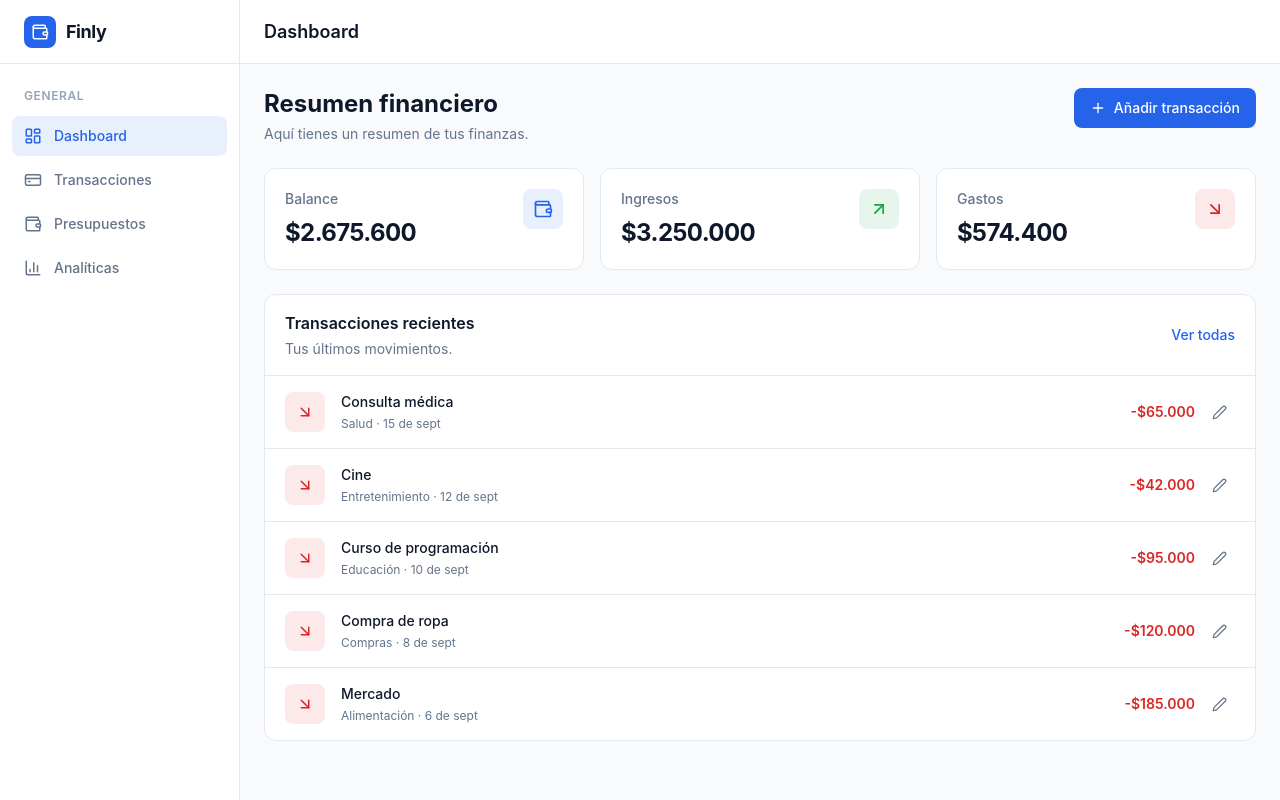
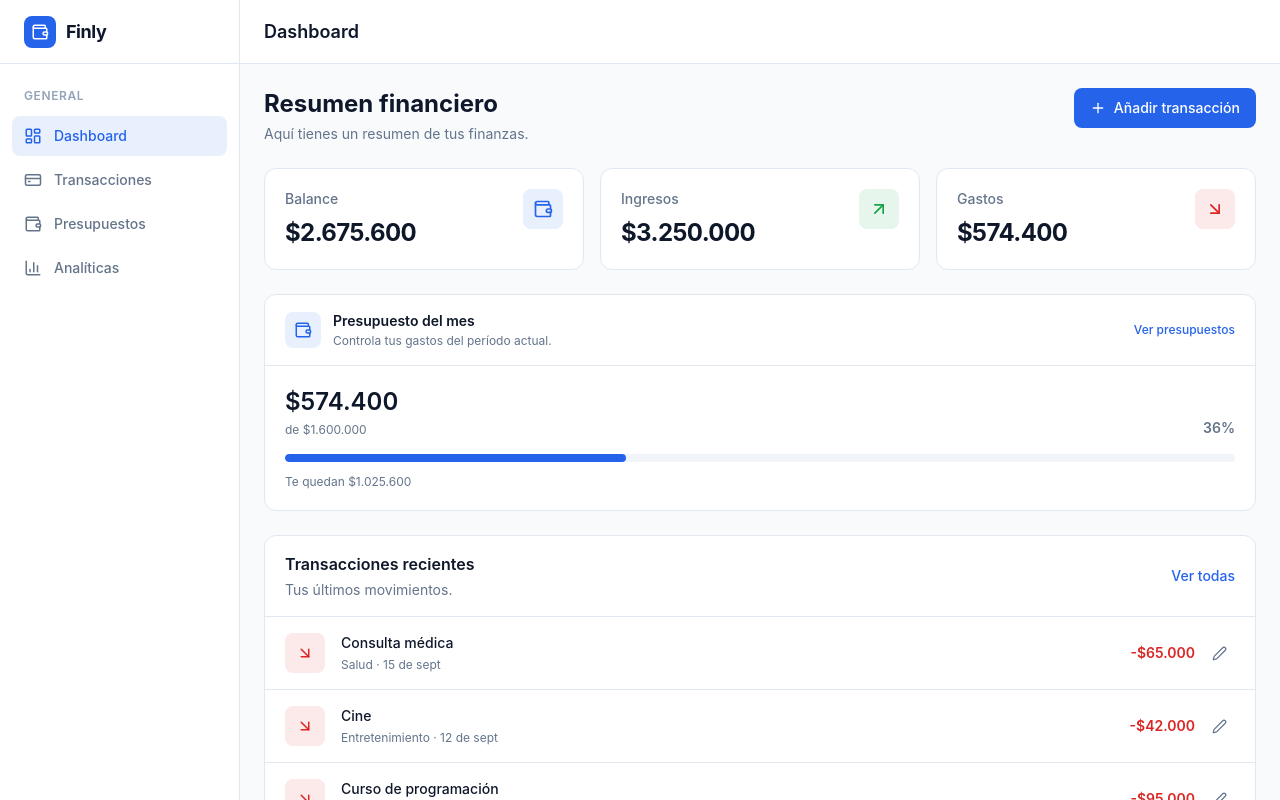
Before and after one commit to juanfeoru/finly, a React (Vite) app: page / in a window 1280 px wide. Shown: the top 800 px of the page. Built offline with nearby package versions, Linux system fonts and the light colour scheme.

Commit message:
feat: add budget overview to dashboard

```diff
--- /dev/null
+++ b/src/components/dashboard/BudgetOverview.tsx
@@ -0,0 +1,113 @@
+import { Link } from "react-router";
+import { Wallet } from "lucide-react";
+import { formatCurrency } from "../../utils/formatters";
+
+interface BudgetOverviewProps {
+  totalBudget: number;
+  totalSpent: number;
+  percentage: number;
+  remaining: number;
+  exceeded: number;
+}
+
+export default function BudgetOverview({
+  totalBudget,
+  totalSpent,
+  percentage,
+  remaining,
+  exceeded,
+}: BudgetOverviewProps) {
+  const hasBudgets = totalBudget > 0;
+  const isExceeded = exceeded > 0;
+
+  return (
+    <section className="mt-6 overflow-hidden rounded-xl border border-border bg-surface">
+      <div className="flex items-center justify-between border-b border-border px-5 py-4">
+        <div className="flex items-center gap-3">
+          <div className="flex size-9 items-center justify-center rounded-lg bg-primary/10 text-primary">
+            <Wallet size={18} />
+          </div>
+
+          <div>
+            <h3 className="text-sm font-semibold text-primary-text">
+              Presupuesto del mes
+            </h3>
+
+            <p className="mt-0.5 text-xs text-secondary">
+              Controla tus gastos del período actual.
+            </p>
+          </div>
+        </div>
+
+        <Link
+          to="/budgets"
+          className="text-xs font-medium text-primary transition-colors hover:text-primary/80"
+        >
+          Ver presupuestos
+        </Link>
+      </div>
+
+      {!hasBudgets ? (
+        <div className="px-5 py-8 text-center">
+          <p className="text-sm font-medium text-primary-text">
+            No tienes presupuestos configurados
+          </p>
+
+          <p className="mt-1 text-sm text-secondary">
+            Crea un presupuesto para empezar a controlar tus gastos.
+          </p>
+
+          <Link
+            to="/budgets"
+            className="mt-4 inline-flex rounded-lg bg-primary px-4 py-2 text-sm font-medium text-white transition-colors hover:bg-primary/90"
+          >
+            Crear presupuesto
+          </Link>
+        </div>
+      ) : (
+        <div className="px-5 py-5">
+          <div className="flex items-end justify-between gap-4">
+            <div>
+              <p className="text-2xl font-semibold text-primary-text">
+                {formatCurrency(totalSpent)}
+              </p>
+
+              <p className="mt-1 text-xs text-secondary">
+                de {formatCurrency(totalBudget)}
+              </p>
+            </div>
+
+            <p
+              className={`text-sm font-semibold ${
+                isExceeded ? "text-danger" : "text-secondary"
+              }`}
+            >
+              {Math.round(percentage)}%
+            </p>
+          </div>
+
+          <div className="mt-4 h-2 overflow-hidden rounded-full bg-surface-hover">
+            <div
+              className={`h-full rounded-full transition-all ${
+                isExceeded ? "bg-danger" : "bg-primary"
+              }`}
+              style={{ width: `${percentage}%` }}
+            />
+          </div>
+
+          <div className="mt-3 flex items-center justify-between gap-4">
+            <p
+              className={`text-xs ${
+                isExceeded ? "font-medium text-danger" : "text-secondary"
+              }`}
+            >
+              {isExceeded
+                ? `Excediste tu presupuesto por ${formatCurrency(exceeded)}`
+                : `Te quedan ${formatCurrency(remaining)}`}
+            </p>
+          </div>
+        </div>
+      )}
+    </section>
+  );
+}
--- a/src/pages/Budgets.tsx
+++ b/src/pages/Budgets.tsx
@@ -7,8 +7,8 @@ import AddBudgetForm from "../components/budgets/AddBudgetForm";
 import DeleteBudgetModal from "../components/budgets/DeleteBudgetModal";
 import BudgetEmpty from "../components/budgets/BudgetEmpty";
 import { CircleDollarSign, Plus, TrendingDown, Wallet } from "lucide-react";
-import { isTransactionInMonth } from "../utils/transactions";
 import { formatCurrency } from "../utils/formatters";
+import { getBudgetSpent } from "../utils/budgets";
 
 interface AppLayoutContext {
   transactions: Transaction[];
@@ -94,18 +94,11 @@ export default function Budgets() {
     0,
   );
 
-  const totalSpent = budgets.reduce((total, budget) => {
-    const spent = transactions
-      .filter(
-        (transaction) =>
-          transaction.type === "expense" &&
-          transaction.category === budget.category &&
-          isTransactionInMonth(transaction.date, selectedMonth),
-      )
-      .reduce((total, transaction) => total + transaction.value, 0);
-
-    return total + spent;
-  }, 0);
+  const totalSpent = budgets.reduce(
+    (total, budget) =>
+      total + getBudgetSpent(budget, transactions, selectedMonth),
+    0,
+  );
 
   const remainingBudget = Math.max(totalBudget - totalSpent, 0);
 
@@ -215,14 +208,7 @@ export default function Budgets() {
       {budgets.length > 0 ? (
         <div className="grid gap-4 sm:grid-cols-2 lg:grid-cols-3">
           {budgets.map((budget) => {
-            const spent = transactions
-              .filter(
-                (transaction) =>
-                  transaction.type === "expense" &&
-                  transaction.category === budget.category &&
-                  isTransactionInMonth(transaction.date, selectedMonth),
-              )
-              .reduce((total, transaction) => total + transaction.value, 0);
+            const spent = getBudgetSpent(budget, transactions, selectedMonth);
 
             return (
               <BudgetCard
--- a/src/pages/Dashboard.tsx
+++ b/src/pages/Dashboard.tsx
@@ -4,18 +4,48 @@ import { useFinancialSummary } from "../hooks/useFinancialSummary";
 import type { Transaction } from "../types/transaction";
 import RecentTransactions from "../components/dashboard/RecentTransactions";
 import { Plus } from "lucide-react";
+import type { Budget } from "../types/budget";
+import { getBudgetSpent } from "../utils/budgets";
+import BudgetOverview from "../components/dashboard/BudgetOverview";
 
 interface AppLayoutContext {
   transactions: Transaction[];
+  budgets: Budget[];
   openTransactionForm: () => void;
 }
 
 export default function Dashboard() {
-  const { transactions, openTransactionForm } =
+  const { transactions, budgets, openTransactionForm } =
     useOutletContext<AppLayoutContext>();
 
   const { totalIncome, totalExpense, balance } =
     useFinancialSummary(transactions);
+
+  const date = new Date();
+
+  const currentMonth = `${date.getFullYear()}-${String(
+    date.getMonth() + 1,
+  ).padStart(2, "0")}`;
+
+  const totalBudget = budgets.reduce(
+    (total, budget) => total + budget.limit,
+    0,
+  );
+
+  const totalBudgetSpent = budgets.reduce(
+    (total, budget) =>
+      total + getBudgetSpent(budget, transactions, currentMonth),
+    0,
+  );
+
+  const budgetPercentage =
+    totalBudget === 0
+      ? 0
+      : Math.min((totalBudgetSpent / totalBudget) * 100, 100);
+
+  const remainingBudget = Math.max(totalBudget - totalBudgetSpent, 0);
+
+  const exceededBudget = Math.max(totalBudgetSpent - totalBudget, 0);
 
   return (
     <div>
@@ -47,6 +77,15 @@ export default function Dashboard() {
 
         <SummaryCard title="Gastos" value={totalExpense} type="expense" />
       </div>
+
+      <BudgetOverview
+        totalBudget={totalBudget}
+        totalSpent={totalBudgetSpent}
+        percentage={budgetPercentage}
+        remaining={remainingBudget}
+        exceeded={exceededBudget}
+      />
+
       {transactions.length === 0 ? (
         <div className="rounded-xl border border-border bg-surface mt-6">
           <div className="flex items-center justify-between gap-4 border-b border-border px-5 py-4">
--- /dev/null
+++ b/src/utils/budgets.ts
@@ -0,0 +1,18 @@
+import type { Budget } from "../types/budget";
+import type { Transaction } from "../types/transaction";
+import { isTransactionInMonth } from "./transactions";
+
+export function getBudgetSpent(
+  budget: Budget,
+  transactions: Transaction[],
+  selectedMonth: string,
+) {
+  return transactions
+    .filter(
+      (transaction) =>
+        transaction.type === "expense" &&
+        transaction.category === budget.category &&
+        isTransactionInMonth(transaction.date, selectedMonth),
+    )
+    .reduce((total, transaction) => total + transaction.value, 0);
+}
```
